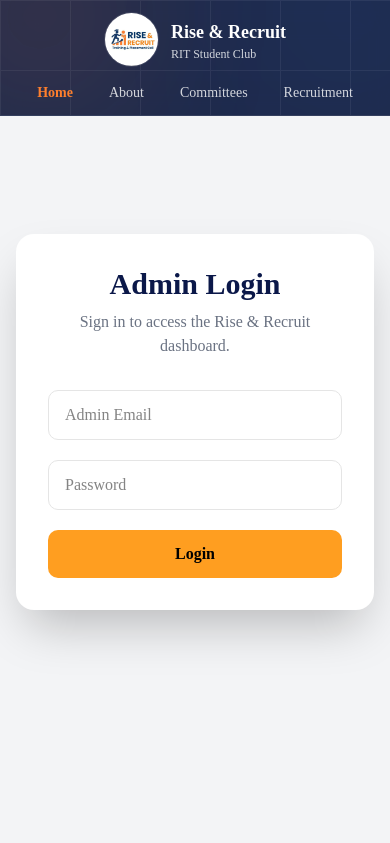
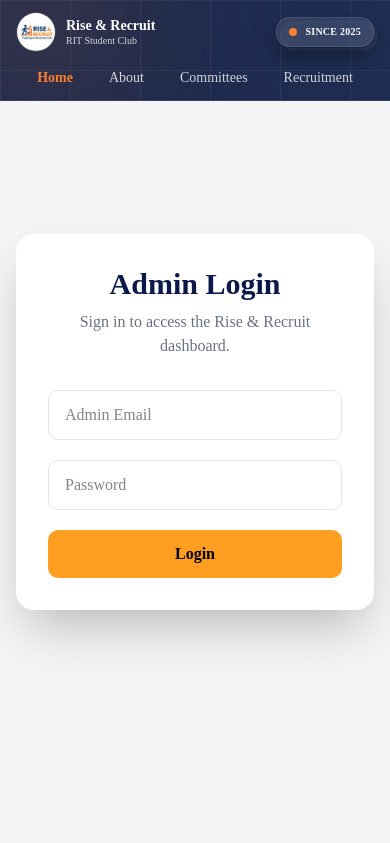
Before and after one commit to Sharayu-345/recruitment, a Next.js app: page /admin/login in a window 390 px wide. Shown: the top 843 px of the page. Built offline with nearby package versions, Linux system fonts and the light colour scheme.

Commit message:
Updated recruitment website

```diff
--- a/app/api/admin-login/route.ts
+++ b/app/api/admin-login/route.ts
@@ -1,7 +1,7 @@
 import { NextResponse } from "next/server";
-import jwt from "jsonwebtoken";
+import { SignJWT } from "jose";
 
-const JWT_SECRET = process.env.ADMIN_JWT_SECRET as string;
+const JWT_SECRET = new TextEncoder().encode(process.env.ADMIN_JWT_SECRET as string);
 
 export async function POST(req: Request) {
   try {
@@ -11,11 +11,11 @@ export async function POST(req: Request) {
       email === process.env.ADMIN_EMAIL &&
       password === process.env.ADMIN_PASSWORD
     ) {
-      const token = jwt.sign(
-        { role: "admin", email },
-        JWT_SECRET,
-        { expiresIn: "8h" }
-      );
+      const token = await new SignJWT({ role: "admin", email })
+        .setProtectedHeader({ alg: "HS256" })
+        .setIssuedAt()
+        .setExpirationTime("8h")
+        .sign(JWT_SECRET);
 
       const response = NextResponse.json({
         success: true,
@@ -27,27 +27,20 @@ export async function POST(req: Request) {
         secure: process.env.NODE_ENV === "production",
         sameSite: "lax",
         path: "/",
-        maxAge: 60 * 60 * 8, // 8 hours, matches JWT expiry
+        maxAge: 60 * 60 * 8,
       });
 
       return response;
     }
 
     return NextResponse.json(
-      {
-        success: false,
-        message: "Invalid credentials",
-      },
+      { success: false, message: "Invalid credentials" },
       { status: 401 }
     );
   } catch (error) {
     console.error(error);
-
     return NextResponse.json(
-      {
-        success: false,
-        message: "Server error",
-      },
+      { success: false, message: "Server error" },
       { status: 500 }
     );
   }
--- a/components/Navbar.tsx
+++ b/components/Navbar.tsx
@@ -62,8 +62,54 @@ export default function Navbar() {
       />
 
       <nav className="relative max-w-7xl mx-auto flex flex-col md:flex-row items-center justify-between px-4 md:px-8 py-3 gap-4">
-        {/* Logo */}
-        <Link href="/" className="group flex items-center gap-3">
+        {/* ================= MOBILE TOP ROW — logo left, compact badge right ================= */}
+        <div className="flex md:hidden w-full items-center justify-between">
+          <Link href="/" className="group flex items-center gap-2.5">
+            <div className="relative rounded-full transition-transform duration-500 group-hover:scale-110">
+              <div className="absolute inset-0 rounded-full bg-[#FE7F2D]/0 blur-md transition duration-500 group-hover:bg-[#FE7F2D]/40" />
+              <Image
+                src="/images/logo.jpeg"
+                alt="Rise & Recruit"
+                sizes="15vw"
+                width={40}
+                height={40}
+                className="relative rounded-full border border-white/10"
+              />
+            </div>
+
+            <div>
+              <h1 className="text-white font-bold text-sm leading-tight">
+                Rise & Recruit
+              </h1>
+              <p className="text-gray-300 text-[10px] leading-tight">
+                RIT Student Club
+              </p>
+            </div>
+          </Link>
+
+          {/* Compact decorative 3D badge for mobile */}
+          <div className="[perspective:600px]">
+            <div className="group relative [transform-style:preserve-3d] transition-transform duration-500">
+              <div className="absolute inset-0 translate-x-1 translate-y-1 rounded-xl border border-white/5 bg-white/5 [transform:translateZ(-10px)]" />
+
+              <div className="relative flex items-center gap-2 rounded-xl border border-white/10 bg-white/10 px-3 py-2 backdrop-blur-xl shadow-[0_10px_25px_rgba(0,0,0,.4)]">
+                <span className="relative flex h-2 w-2">
+                  <span className="absolute inline-flex h-full w-full animate-ping rounded-full bg-[#FE7F2D] opacity-75" />
+                  <span className="relative inline-flex h-2 w-2 rounded-full bg-[#FE7F2D]" />
+                </span>
+
+                <div className="leading-tight">
+                  <p className="text-white text-[10px] font-bold uppercase tracking-wide">
+                    Since 2025
+                  </p>
+                </div>
+              </div>
+            </div>
+          </div>
+        </div>
+
+        {/* Logo (desktop) */}
+        <Link href="/" className="hidden md:flex group items-center gap-3">
           <div
             className="
             relative
--- a/middleware.ts
+++ b/middleware.ts
@@ -1,12 +1,11 @@
 import { NextRequest, NextResponse } from "next/server";
-import jwt from "jsonwebtoken";
+import { jwtVerify } from "jose";
 
-const JWT_SECRET = process.env.ADMIN_JWT_SECRET as string;
+const JWT_SECRET = new TextEncoder().encode(process.env.ADMIN_JWT_SECRET as string);
 
-export function middleware(req: NextRequest) {
+export async function middleware(req: NextRequest) {
   const { pathname } = req.nextUrl;
 
-  // Only guard the dashboard (and anything else under /admin except /admin/login)
   const isProtectedAdminRoute =
     pathname.startsWith("/admin") && pathname !== "/admin/login";
 
@@ -21,10 +20,9 @@ export function middleware(req: NextRequest) {
   }
 
   try {
-    jwt.verify(token, JWT_SECRET);
+    await jwtVerify(token, JWT_SECRET);
     return NextResponse.next();
   } catch (err) {
-    // Invalid or expired token
     const response = NextResponse.redirect(new URL("/admin/login", req.url));
     response.cookies.set("admin_session", "", { maxAge: 0, path: "/" });
     return response;
--- a/package.json
+++ b/package.json
@@ -12,6 +12,7 @@
     "@base-ui/react": "^1.6.0",
     "class-variance-authority": "^0.7.1",
     "clsx": "^2.1.1",
+    "jose": "^6.2.3",
     "jsonwebtoken": "^9.0.3",
     "lucide-react": "^1.23.0",
     "mongoose": "^8.24.1",
```
Also changed, not shown: 1 other file (tests, documents, lock files or other folders).
